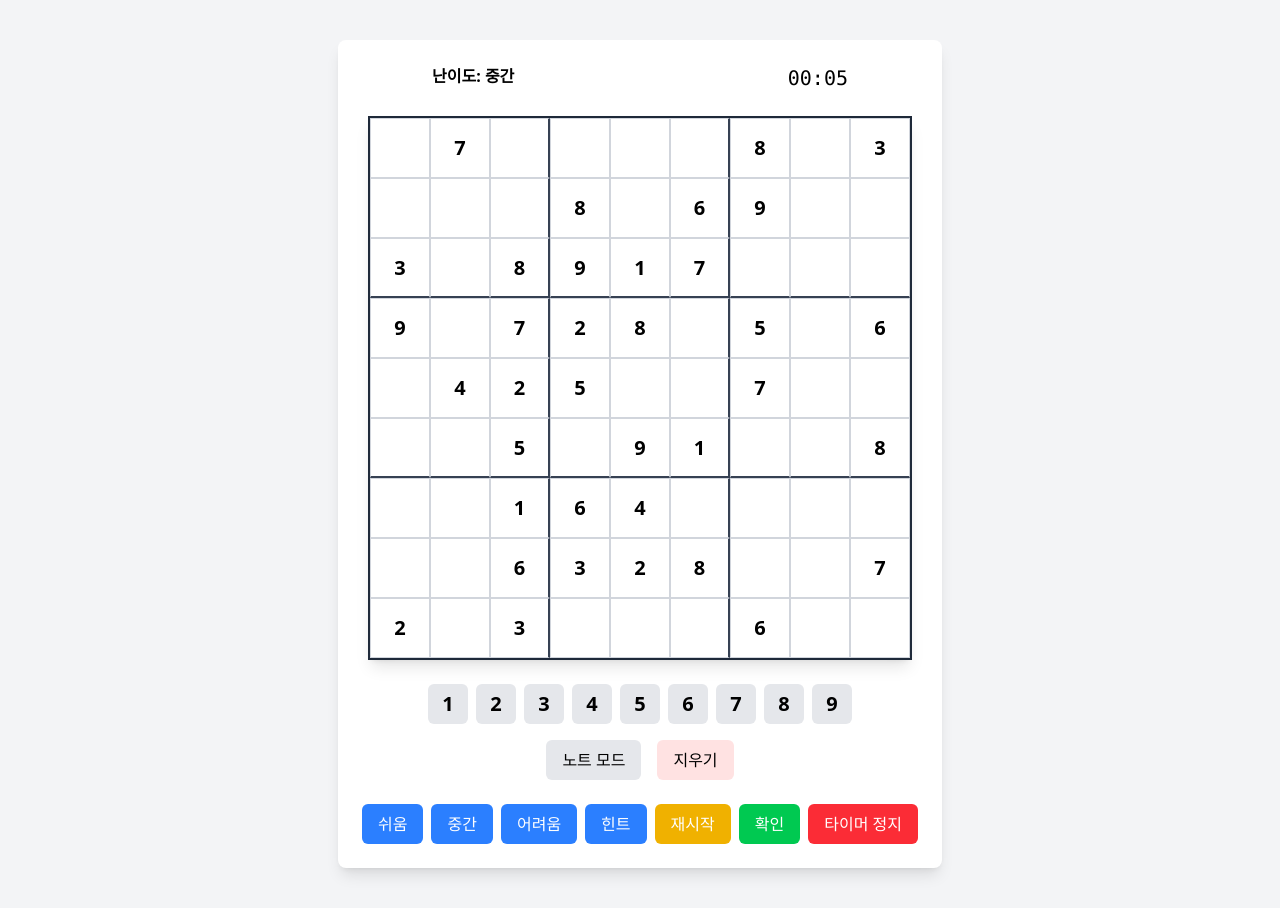
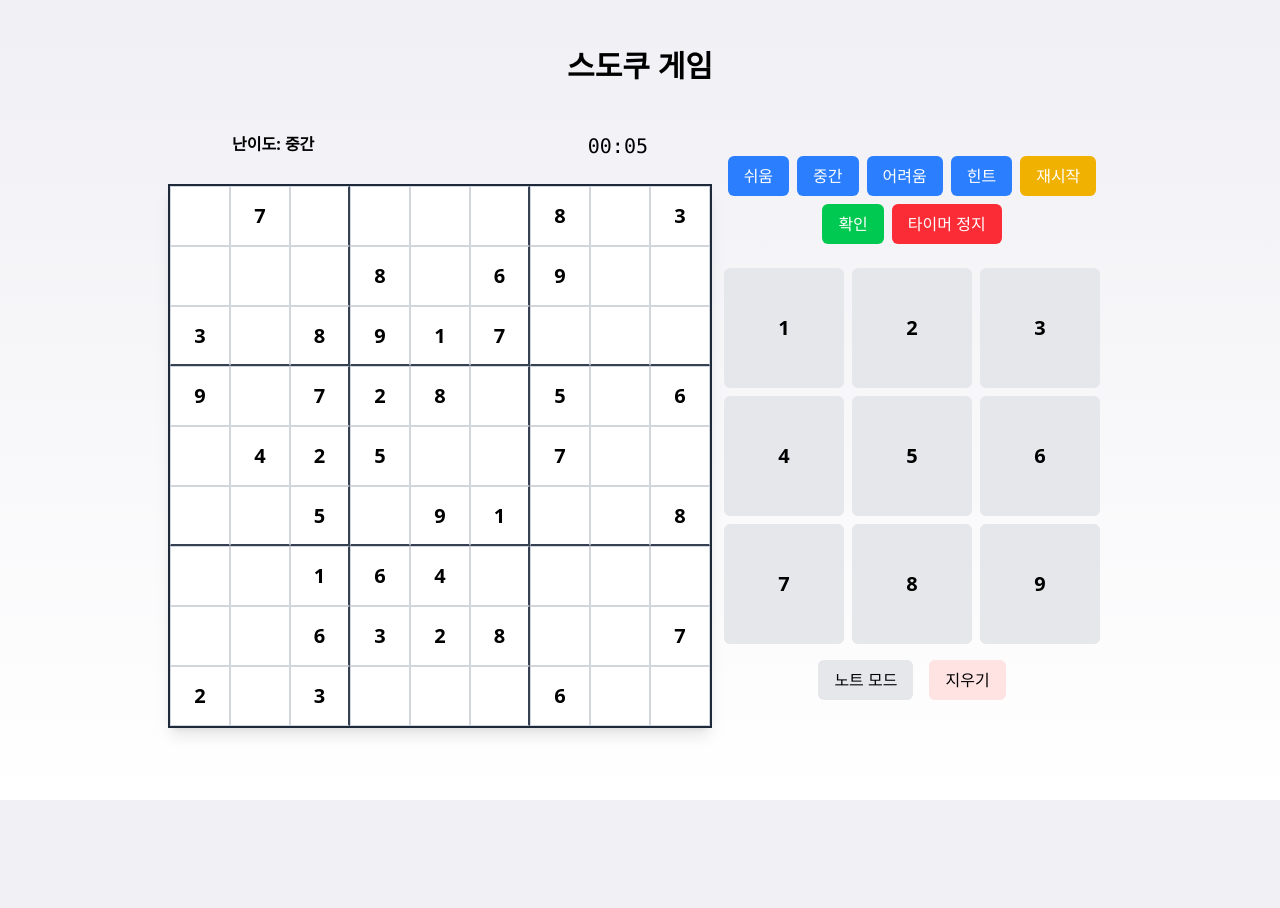
Before and after one commit to KimDanwoo/awesome-sudoku, a Next.js app: page / in a window 1280 px wide. After the commit the page ends 800 px from the top, so only its background shows below. Built offline with nearby package versions, Linux system fonts and the light colour scheme.

Commit message:
💄 style: 스도쿠 스타일 적용중

```diff
--- a/app/page.tsx
+++ b/app/page.tsx
@@ -26,19 +26,19 @@ const GameStatus = dynamic(
 
 export default function Home() {
   return (
-    <main className="min-h-screen flex flex-col items-center justify-center py-10 bg-gray-100">
-      {/* <h1 className="text-3xl font-bold mb-6">스도쿠 게임</h1> */}
+    <main className="min-h-screen flex flex-col items-center justify-center">
+      <h1 className="text-3xl font-bold mb-6">스도쿠 게임</h1>
 
-      <div className="max-w-3xl mx-auto p-6 bg-white rounded-lg shadow-lg">
-        <GameStatus />
-        <SudokuBoard />
-        <SelectNumber />
-        <Controls />
+      <div className="mx-auto p-6  rounded-lg flex flex-col lg:flex-row">
+        <div>
+          <GameStatus />
+          <SudokuBoard />
+        </div>
+        <div className='lg:max-w-[400px]'>
+          <Controls />
+          <SelectNumber />
+        </div>
       </div>
-
-      {/* <footer className="mt-8 text-center text-gray-500">
-        <p>Next.js + TypeScript + Zustand + FSD로 구현한 스도쿠</p>
-      </footer> */}
     </main>
   );
 }
--- a/src/features/select-number/ui/SelectNumber.tsx
+++ b/src/features/select-number/ui/SelectNumber.tsx
@@ -26,7 +26,7 @@ const NumberButton: React.FC<NumberButtonProps> = ({
 
   return (
     <button
-      className="w-10 h-10 bg-gray-200 rounded-md flex items-center justify-center text-xl font-semibold hover:bg-gray-300 transition-colors"
+      className="lg:w-30 lg:h-30 md:w-10 md:h-10 bg-gray-200 rounded-md flex items-center justify-center text-xl font-semibold hover:bg-gray-300 transition-colors"
       onClick={handleClick}
     >
       {value}
```
Also changed, not shown: app/layout.tsx (+0 -23 lines).
